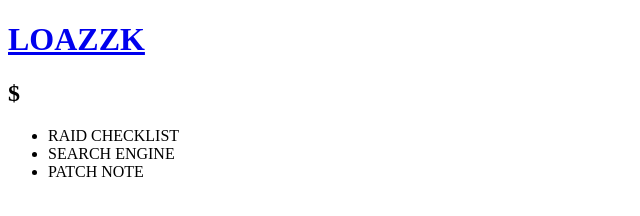
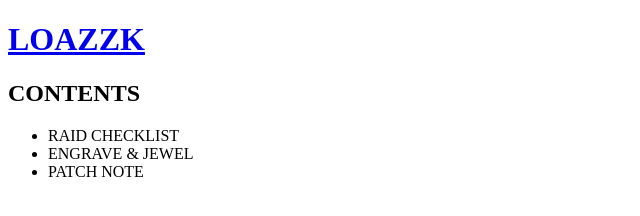
Before and after one commit to zhzzk/username.github.io, a plain HTML site: page index.html in a window 1280 px wide. Shown: the whole page, without its empty margins (0-640 px from the left). Drawn offline with Linux system fonts and the light colour scheme.

Commit message:
Update index.html

```diff
--- a/index.html
+++ b/index.html
@@ -12,10 +12,10 @@
         <h1>LOAZZK</h1>
     </a>
 
-    <h2>$</h2>
+    <h2>CONTENTS</h2>
     <ul>
       <li>RAID CHECKLIST</li>
-      <li>SEARCH ENGINE</li>
+      <li>ENGRAVE & JEWEL</li>
       <li>PATCH NOTE</li>
     </ul>
 </body>
```
